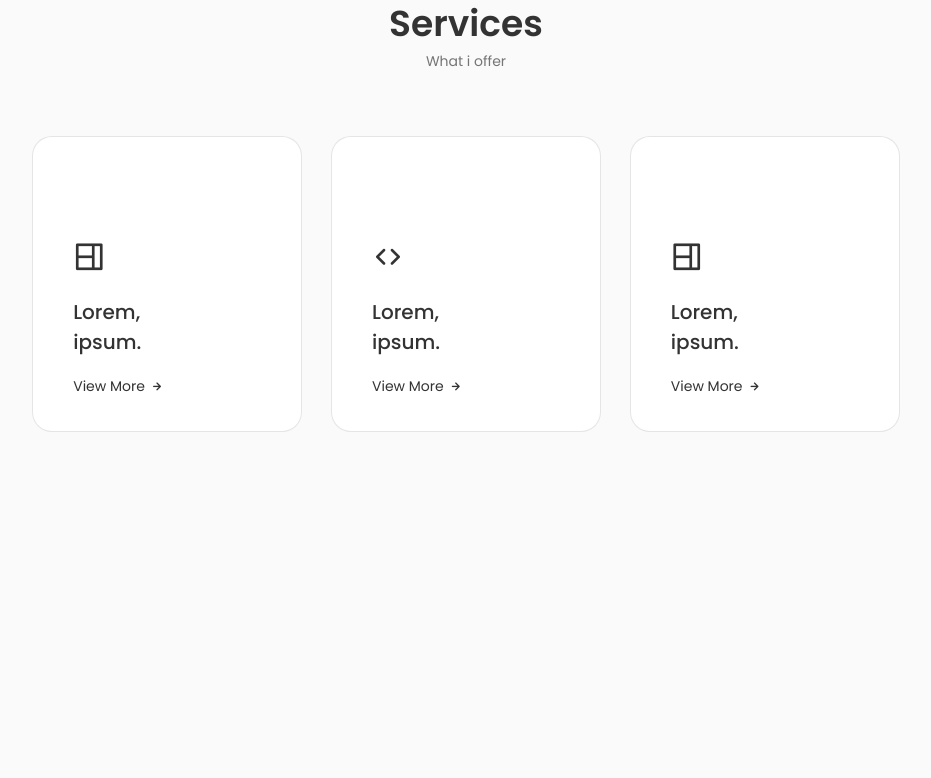
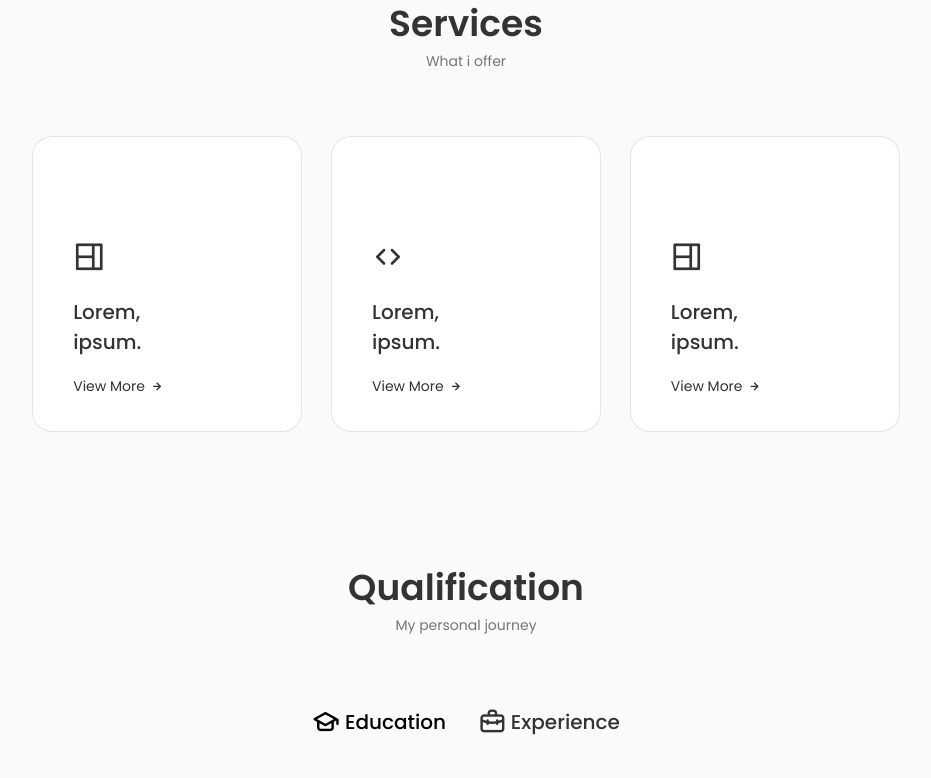
Before and after one commit to Stanislav-Vorozhun/react-cvlanding, a React (Create React App) app: page / in a window 1280 px wide. Shown: the part 2000-2778 px from the top of the page, without its empty margins (174-1105 px from the left). Before the commit the page ends 2464 px from the top, so only its background shows below. Built offline with nearby package versions, Linux system fonts and the light colour scheme.

Commit message:
qualific section

```diff
--- a/src/App.js
+++ b/src/App.js
@@ -5,6 +5,7 @@
 import About from './components/about/About';
 import Skills from './components/skills/Skills';
 import Services from './components/services/Services';
+import Qualification from './components/qualification/Qualification';
 
 const App = () => {
   return (
@@ -15,6 +16,7 @@
         <About />
         <Skills />
         <Services />
+        <Qualification/>
       </main>
     </>
   )
--- /dev/null
+++ b/src/components/qualification/Qualification.jsx
@@ -0,0 +1,167 @@
+import React, { useState } from 'react'
+import './qualification.css'
+
+const Qualification = () => {
+  const [toggleState, setToggleState] = useState(1);
+  const toggleTab = (index) => {
+    setToggleState(index);
+  }
+  return (
+    <section className="qualification section">
+      <h2 className="section__title">Qualification</h2>
+      <span className="section__subtitle">My personal journey</span>
+
+      <div className="qualification__container container">
+        <div className="qualification__tabs">
+
+          <div className={toggleState === 1 ? "qualification__button  qualification__active button--flex" : "qualification__button button--flex"}
+            onClick={() => toggleTab(1)}>
+            <i className="uil uil-graduation-cap qualification__icon"></i>{" "} Education
+          </div>
+
+          <div className={toggleState === 2 ? "qualification__button  qualification__active button--flex" : "qualification__button button--flex"} onClick={() => toggleTab(2)}>
+            <i className="uil uil-briefcase-alt qualification__icon"></i>{" "} Experience
+          </div>
+        </div>
+
+        <div className="qualification__section">
+          <div className={toggleState === 1 ? "qualification__content qualification__content-active" : "qualification__content"}>
+
+            <div className="qualification__data">
+              <div>
+                <h3 className="qualification__title">Web Programming</h3>
+                <span className="qualification__subtitle">Belarus - Collage</span>
+                <div className="qualification__calendar">
+                  <i className="uil uil-calendar-alt"></i>2021 - Present
+                </div>
+              </div>
+
+              <div>
+                <span className="qualification__rounder"></span>
+                <span className="qualification__line"></span>
+              </div>
+            </div>
+
+            <div className="qualification__data">
+              <div></div>
+              <div>
+                <span className="qualification__rounder"></span>
+                <span className="qualification__line"></span>
+              </div>
+              <div>
+                <h3 className="qualification__title">HTML/CSS</h3>
+                <span className="qualification__subtitle">Belarus - Collage</span>
+                <div className="qualification__calendar">
+                  <i className="uil uil-calendar-alt"></i>2021 - Present
+                </div>
+              </div>
+
+
+            </div>
+
+            <div className="qualification__data">
+              <div>
+                <h3 className="qualification__title">Web Programming</h3>
+                <span className="qualification__subtitle">Belarus - Collage</span>
+                <div className="qualification__calendar">
+                  <i className="uil uil-calendar-alt"></i>2021 - Present
+                </div>
+              </div>
+
+              <div>
+                <span className="qualification__rounder"></span>
+                <span className="qualification__line"></span>
+              </div>
+            </div>
+
+            <div className="qualification__data">
+              <div></div>
+              <div>
+                <span className="qualification__rounder"></span>
+                <span className="qualification__line"></span>
+              </div>
+              <div>
+                <h3 className="qualification__title">HTML/CSS</h3>
+                <span className="qualification__subtitle">Belarus - Collage</span>
+                <div className="qualification__calendar">
+                  <i className="uil uil-calendar-alt"></i>2021 - Present
+                </div>
+              </div>
+
+
+            </div>
+          </div>
+
+          <div className={toggleState === 2 ? "qualification__content qualification__content-active" : "qualification__content"}>
+
+            <div className="qualification__data">
+              <div>
+                <h3 className="qualification__title">Intel</h3>
+                <span className="qualification__subtitle">Belarus - Collage</span>
+                <div className="qualification__calendar">
+                  <i className="uil uil-calendar-alt"></i>2021 - Present
+                </div>
+              </div>
+
+              <div>
+                <span className="qualification__rounder"></span>
+                <span className="qualification__line"></span>
+              </div>
+            </div>
+
+            <div className="qualification__data">
+              <div></div>
+              <div>
+                <span className="qualification__rounder"></span>
+                <span className="qualification__line"></span>
+              </div>
+              <div>
+                <h3 className="qualification__title">Google</h3>
+                <span className="qualification__subtitle">Belarus - Collage</span>
+                <div className="qualification__calendar">
+                  <i className="uil uil-calendar-alt"></i>2021 - Present
+                </div>
+              </div>
+
+
+            </div>
+
+            <div className="qualification__data">
+              <div>
+                <h3 className="qualification__title">Web Programming</h3>
+                <span className="qualification__subtitle">Belarus - Collage</span>
+                <div className="qualification__calendar">
+                  <i className="uil uil-calendar-alt"></i>2021 - Present
+                </div>
+              </div>
+
+              <div>
+                <span className="qualification__rounder"></span>
+                <span className="qualification__line"></span>
+              </div>
+            </div>
+
+            <div className="qualification__data">
+              <div></div>
+              <div>
+                <span className="qualification__rounder"></span>
+                <span className="qualification__line"></span>
+              </div>
+              <div>
+                <h3 className="qualification__title">HTML/CSS</h3>
+                <span className="qualification__subtitle">Belarus - Collage</span>
+                <div className="qualification__calendar">
+                  <i className="uil uil-calendar-alt"></i>2021 - Present
+                </div>
+              </div>
+
+
+            </div>
+          </div>
+        </div>
+      </div>
+    </section>
+  )
+}
+
+export default Qualification
--- /dev/null
+++ b/src/components/qualification/qualification.css
@@ -0,0 +1,113 @@
+.qualification__container {
+  max-width: 768px;
+}
+
+.qualification__tabs {
+  display: flex;
+  justify-content: center;
+  margin-bottom: var(--mb-2);
+}
+
+.qualification__button {
+  font-size: var(--h3-font-size);
+  font-weight: var(--font-medium);
+  color: var(--title-color);
+  margin: 0 var(--mb-1);
+  cursor: pointer;
+}
+
+.qualification__button:hover {
+  color: var(--title-color-dark);
+}
+
+.qualification__icon {
+  font-size: 1.8rem;
+  margin-right: var(--mb-0-25);
+}
+
+.qualification__active {
+  color: var(--title-color-dark);
+}
+
+.qualification__section {
+  display: grid;
+  grid-template-columns: 0.5fr;
+  justify-content: center;
+}
+
+.qualification__content {
+  display: none;
+}
+
+.qualification__content-active {
+  display: block;
+}
+
+.qualification__data {
+  display: grid;
+  grid-template-columns: 1fr max-content 1fr;
+  column-gap: 1.5rem;
+}
+
+.qualification__title {
+  font-size: var(--normal-font-size);
+  font-weight: var(--font-medium);
+}
+
+.qualification__subtitle {
+  display: inline-block;
+  font-size: var(--small-font-size);
+  margin-bottom: var(--mb-1);
+}
+
+.qualification__calendar {
+  font-size: var(--small-font-size);
+}
+
+.qualification__rounder {
+  display: inline-block;
+  width: 13px;
+  height: 13px;
+  background-color: var(--text-color);
+  border-radius: 50%;
+}
+
+.qualification__line {
+  display: block;
+  width: 1px;
+  height: 100%;
+  background-color: var(--text-color);
+  transform: translate(6px, -7px);
+}
+
+
+@media screen and (max-width: 992px) {
+  .qualification__container{
+    margin-left: auto;
+    margin-right: auto;
+  }
+}
+
+@media screen and (max-width: 768px) {
+  .qualification__container {
+    margin-left: var(--mb-1-5);
+    margin-right: var(--mb-1-5);
+  }
+}
+
+/* medium dev*/
+@media screen and (max-width: 576px) {
+ .qualification__section{
+  grid-template-columns: initial;
+ }
+ .qualification__button {
+  margin: 0 var(--mb-0-75);
+ }
+}
+
+/* small dev*/
+@media screen and (max-width: 350px) {
+ .qualification__data {
+  gap: 0.5rem;
+ }
+}
```
